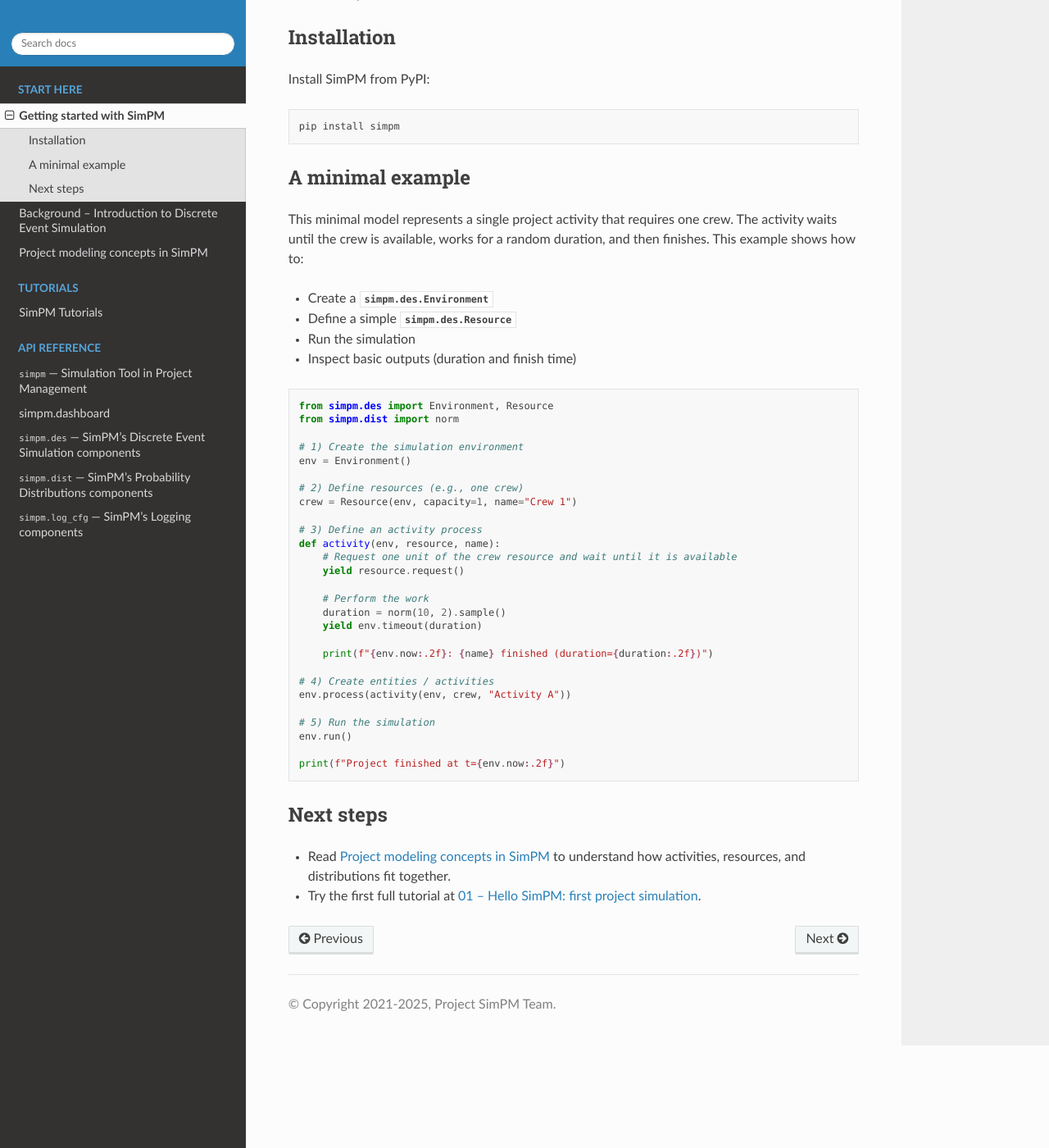
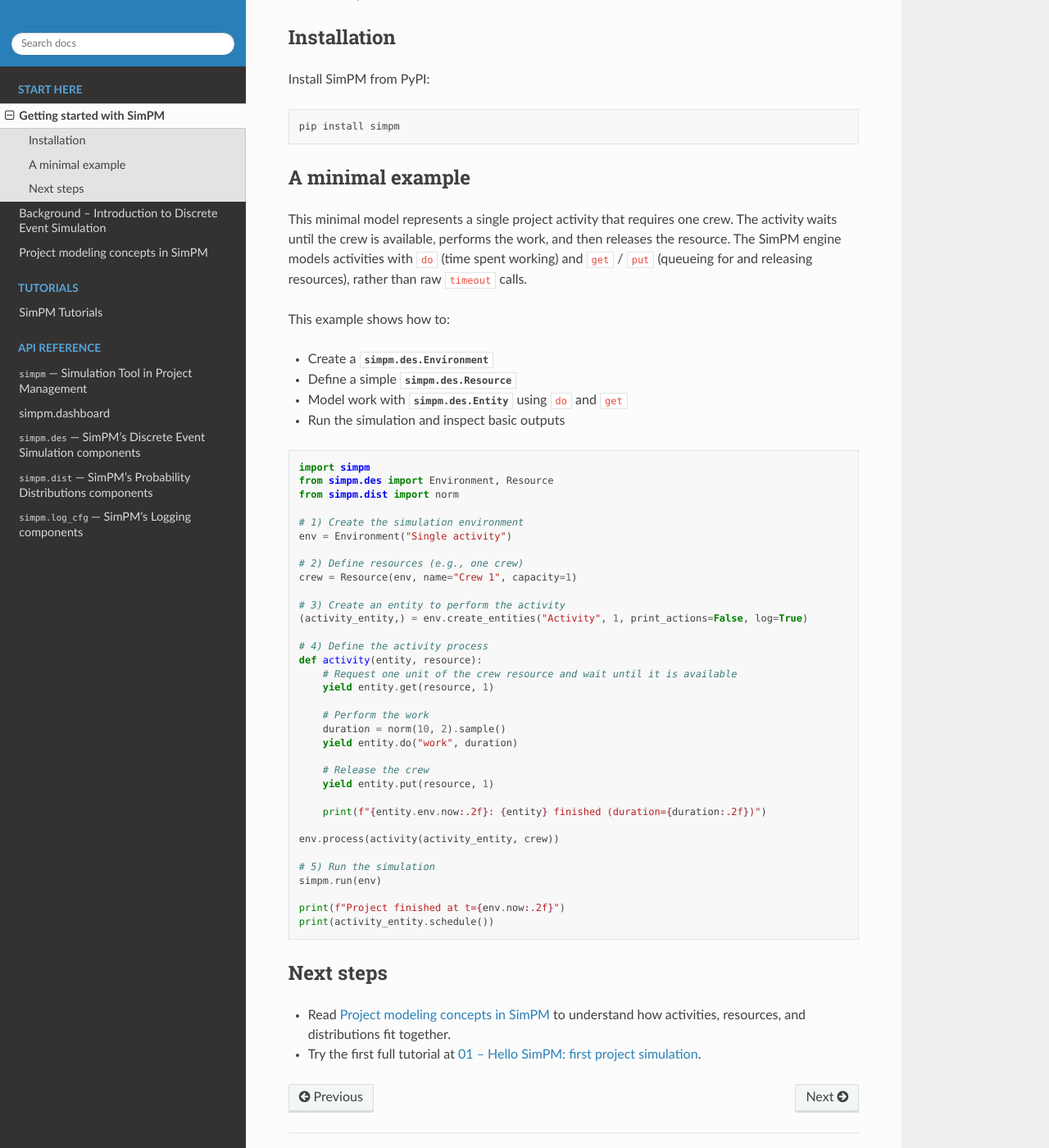
Before and after one commit to Project-SimPM/SimPM, a Sphinx documentation site: the page built from docs/source/getting-started.rst, in a window 1280 px wide and 1400 px high, scrolled down 263 px. Shown: the whole window at 82% size. Built offline with Sphinx 7.4.7 and the Read the Docs theme 3.1.0, drawn with Linux system fonts in a browser that asks for light colours.

Commit message:
Update getting started example to use SimPM API

```diff
--- a/docs/source/getting-started.rst
+++ b/docs/source/getting-started.rst
@@ -17,43 +17,54 @@
 -----------------
 
 This minimal model represents a single project activity that requires one crew.
-The activity waits until the crew is available, works for a random duration, and then finishes.
+The activity waits until the crew is available, performs the work, and then releases
+the resource. The SimPM engine models activities with ``do`` (time spent working)
+and ``get`` / ``put`` (queueing for and releasing resources), rather than raw
+``timeout`` calls.
+
 This example shows how to:
 
 - Create a :class:`simpm.des.Environment`
 - Define a simple :class:`simpm.des.Resource`
-- Run the simulation
-- Inspect basic outputs (duration and finish time)
+- Model work with :class:`simpm.des.Entity` using ``do`` and ``get``
+- Run the simulation and inspect basic outputs
 
 .. code-block:: python
 
+   import simpm
    from simpm.des import Environment, Resource
    from simpm.dist import norm
 
    # 1) Create the simulation environment
-   env = Environment()
+   env = Environment("Single activity")
 
    # 2) Define resources (e.g., one crew)
-   crew = Resource(env, capacity=1, name="Crew 1")
+   crew = Resource(env, name="Crew 1", capacity=1)
 
-   # 3) Define an activity process
-   def activity(env, resource, name):
+   # 3) Create an entity to perform the activity
+   (activity_entity,) = env.create_entities("Activity", 1, print_actions=False, log=True)
+
+   # 4) Define the activity process
+   def activity(entity, resource):
        # Request one unit of the crew resource and wait until it is available
-       yield resource.request()
+       yield entity.get(resource, 1)
 
        # Perform the work
        duration = norm(10, 2).sample()
-       yield env.timeout(duration)
+       yield entity.do("work", duration)
 
-       print(f"{env.now:.2f}: {name} finished (duration={duration:.2f})")
+       # Release the crew
+       yield entity.put(resource, 1)
 
-   # 4) Create entities / activities
-   env.process(activity(env, crew, "Activity A"))
+       print(f"{entity.env.now:.2f}: {entity} finished (duration={duration:.2f})")
+
+   env.process(activity(activity_entity, crew))
 
    # 5) Run the simulation
-   env.run()
+   simpm.run(env)
 
    print(f"Project finished at t={env.now:.2f}")
+   print(activity_entity.schedule())
 
 Next steps
 ----------
```
